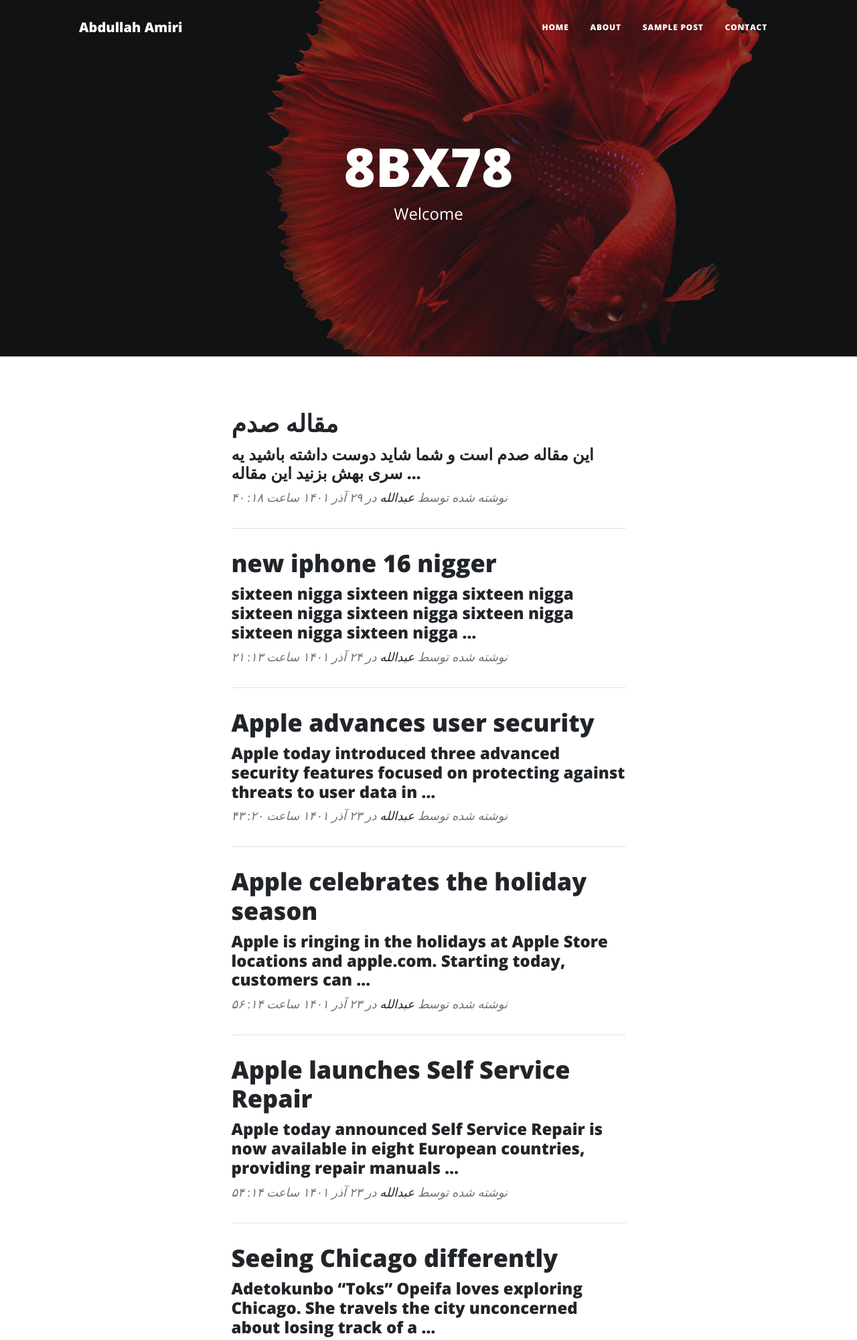
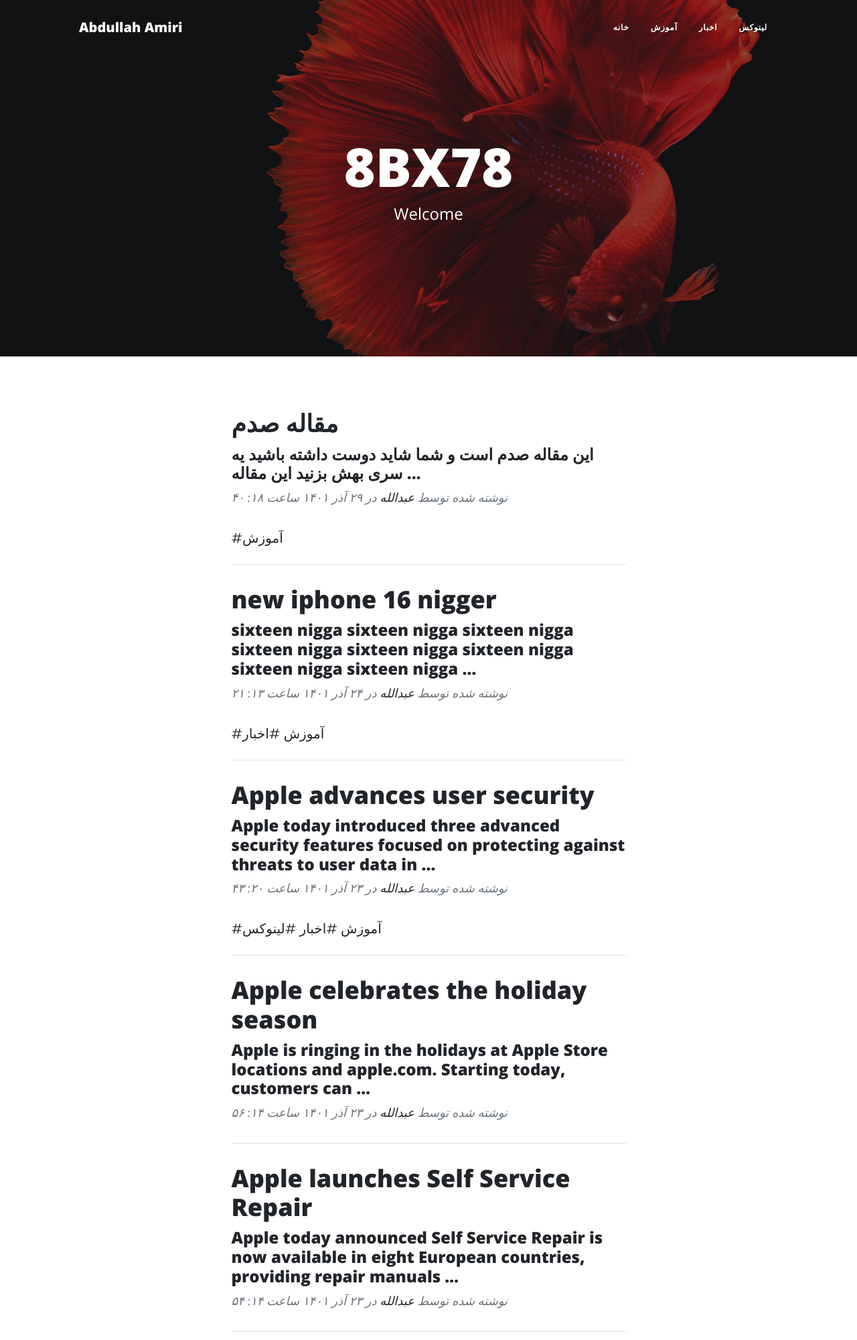
Before and after one commit to EBX78/my-blog, a Django app: page / in a window 1280 px wide. Shown: the top 2000 px of the page at 67% size. Run offline with Django 4.2, Linux system fonts and the light colour scheme; data comes from the database, SQL or seed files in the repository; some libraries are stand-ins or nearby versions.

Commit message:
add category to each article in home page

```diff
--- a/blog/models.py
+++ b/blog/models.py
@@ -37,6 +37,7 @@ class Article(models.Model):
     class Meta:
         verbose_name = 'مقاله'
         verbose_name_plural = 'مقالات'
+        ordering = ['-publish']
 
     def __str__(self):
         return self.title
--- a/blog/templates/blog/base.html
+++ b/blog/templates/blog/base.html
@@ -30,10 +30,14 @@
                 </button>
                 <div class="collapse navbar-collapse" id="navbarResponsive">
                     <ul class="navbar-nav ms-auto py-4 py-lg-0">
-                        <li class="nav-item"><a class="nav-link px-lg-3 py-3 py-lg-4" href="home.html">Home</a></li>
-                        <li class="nav-item"><a class="nav-link px-lg-3 py-3 py-lg-4" href="about.html">About</a></li>
-                        <li class="nav-item"><a class="nav-link px-lg-3 py-3 py-lg-4" href="detail.html">Sample Post</a></li>
-                        <li class="nav-item"><a class="nav-link px-lg-3 py-3 py-lg-4" href="contact.html">Contact</a></li>
+                        <li class="nav-item">
+                            <a class="nav-link px-lg-3 py-3 py-lg-4" href="{% url 'blog:home' %}">خانه</a>
+                        </li>
+                        {% for category in categories %}
+                            <li class="nav-item">
+                                <a class="nav-link px-lg-3 py-3 py-lg-4" href="#">{{category.title}}</a>
+                            </li>
+                        {% endfor %}
                     </ul>
                 </div>
             </div>
--- a/blog/templates/blog/home.html
+++ b/blog/templates/blog/home.html
@@ -33,6 +33,11 @@
                         در
                         {{article.jpublish}}
                     </p>
+                    <div>
+                        {% for category in article.category.all %}
+                            <a href="#">#{{category.title}}</a>
+                        {% endfor %}
+                    </div>
                 </div>
                 <!-- Divider-->
                 <hr class="my-4" />
--- a/blog/views.py
+++ b/blog/views.py
@@ -1,16 +1,18 @@
 from django.shortcuts import render, get_object_or_404
-from .models import *
+from .models import Article, Category
 
 # view of home page
 def home(request):
 	context = {
-		'articles': Article.objects.filter(status='p').order_by('-publish')[:]    # get articles from model, for display in template
+		'articles': Article.objects.filter(status='p'),    # get articles from model, for display in template
+		'categories': Category.objects.filter(status=True)
 	}
 	return render(request, 'blog/home.html', context)
 
 # view of each article page
 def detail(request, slug):
 	context = {
-		'article': get_object_or_404(Article, slug=slug, status='p')    # get the article that called as slug in url with 404 erorr handler
+		'article': get_object_or_404(Article, slug=slug, status='p'),    # get the article that called as slug in url with 404 erorr handler
+		'categories': Category.objects.filter(status=True)
 	}
 	return render(request, 'blog/detail.html', context)
```
